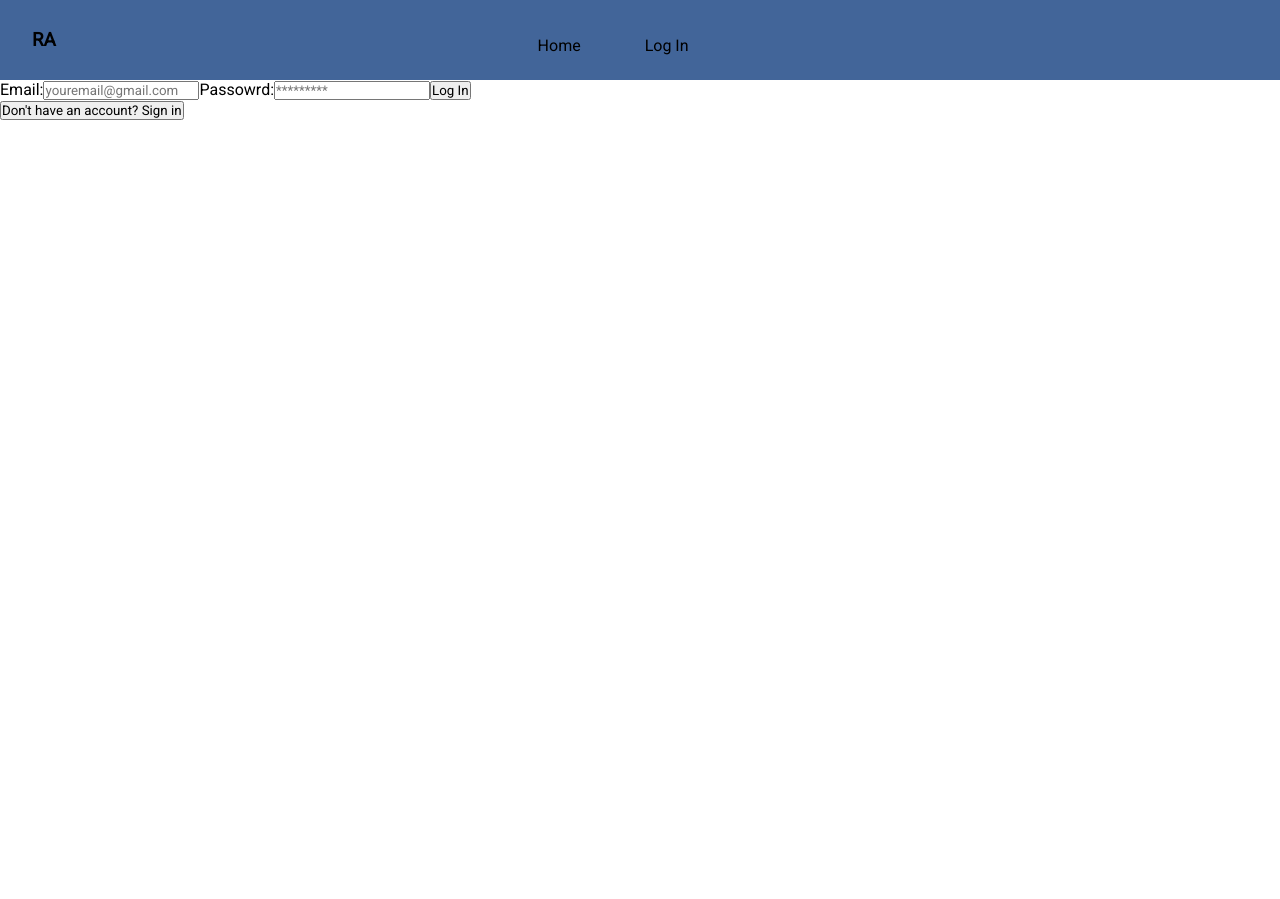
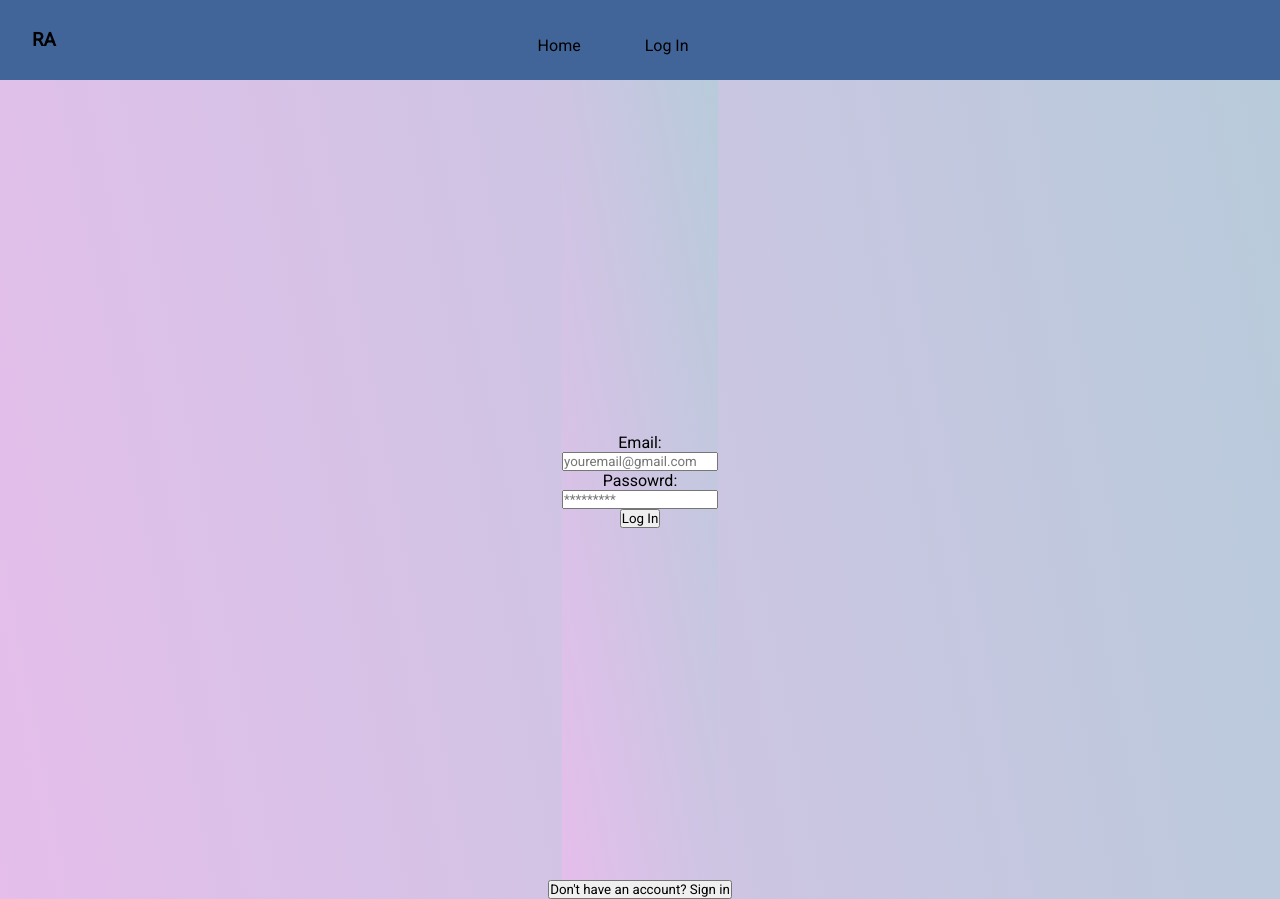
Before and after one commit to AnastasOdyssea/Workout-App, a React (Create React App) app: page / in a window 1280 px wide. Before the commit the page ends 800 px from the top, so only its background shows below. Built offline with nearby package versions, Linux system fonts and the light colour scheme.

Commit message:
styling the login form

```diff
--- a/src/App.js
+++ b/src/App.js
@@ -3,13 +3,18 @@ import {LogIn} from "./components/LogIn";
 import {Register} from "./components/Register";
 import Navbar from "./components/Navbar";
 
+
 function App() {
   const[currentForm, setCurrentForm] = useState('login');
+
+  const toggleForm = (formName) => {
+    setCurrentForm(formName);
+  }
   return (
    <React.Fragment>
     <Navbar />
    {
-    currentForm === "login" ? <LogIn /> : <Register />
+    currentForm === "login" ? <LogIn onFormSwitch={toggleForm} /> : <Register onFormSwitch={toggleForm}/>
    }
 
 
--- /dev/null
+++ b/src/Styles/App.css
@@ -0,0 +1,10 @@
+.auth-form-container, .login-form, .register-form{
+    text-align: center;
+    display:flex;
+    flex-direction: column;
+    min-height: 100vh;
+    align-items: center;
+    justify-content: center;
+    background-image: linear-gradient(79deg, #e5beeb, 48%,#b8cbdb);
+
+}
--- a/src/Styles/LogIn.css
+++ /dev/null
@@ -1,30 +0,0 @@
-@import url('https://fonts.googleapis.com/css2?family=Roboto&display=swap');
-
-*{
-    padding: 0;
-    margin: 0;
-    box-sizing: border-box;
-    font-family: 'Roboto', sans-serif;
-}
-
-.btn{
-    display: flex;
-    flex-direction: row;
-    gap: 50px;
-    height: 50px;
-    color: rgb(0, 0, 0);
-    margin-top: 20px;
-    font-size: 15px;
-    border-radius: 15px;
-
-
-}
-
-.btn .btn-lg{
-    cursor: pointer;
-    text-decoration: none;
-    background-color: rgb(62, 78, 122);
-   height: 45px;
-   width: 70px;
-   padding:10px ;
-}
--- a/src/components/LogIn.jsx
+++ b/src/components/LogIn.jsx
@@ -1,6 +1,7 @@
 import React, { useState } from "react";
+import  "../Styles/App.css"
 
-export const LogIn = () =>{
+export const LogIn = (props) =>{
     const [email, setEmail] = useState('');
     const [pass, setPass] = useState('');
 
@@ -9,15 +10,15 @@ export const LogIn = () =>{
         console.log(email);
     }
     return (
-        <>
-       <form onSubmit={handleSubmit}>
-        <label htmlFor="email">Email:</label>
+        <div className="auth-form-container">
+       <form className="login-form" onSubmit={handleSubmit}>
+       <label htmlFor="email">Email:</label>
         <input value={email} onChange={(e) => setEmail(e.target.value)} type="email" placeholder="youremail@gmail.com" id="email" name="email" />
         <label htmlFor="email">Passowrd:</label>
         <input value={pass} onChange={(e) => setPass(e.target.value)}type="password" placeholder="*********" id="password" name="password" />
        <button type="submit">Log In</button>
        </form>
-       <button>Don't have an account? Sign in</button>
-       </>
+       <button onClick={() => props.onFormSwitch('register')}>Don't have an account? Sign in</button>
+       </div>
     )
 }
--- a/src/components/Register.jsx
+++ b/src/components/Register.jsx
@@ -1,6 +1,6 @@
 import React, {useState} from "react";
 
-export const Register = () =>{
+export const Register = (props) =>{
     const [email,setEmail] = useState('');
     const [pass, setPass] = useState('');
     const [name, setName] = useState('');
@@ -10,16 +10,18 @@ export const Register = () =>{
         console.log(email);
     }
     return (
-        <>
-         <form onSubmit={handleSubmit}>
-        <label htmlFor="name">Your Name</label>
+        <div className="auth-form-container">
+     <form className="register-form" onSubmit={handleSubmit}>
+     <label htmlFor="name">Full name</label>
+        <input value={name} name="name" id="name" placeholder="full name" />
+        <label htmlFor="email">Email:</label>
+        <input value={name} onChange={(e) => setEmail(e.target.value)} type="email" placeholder="youremail@gmail.com" id="email" name="email" />
+        <label htmlFor="password">Passowrd:</label>
+        <input value={pass} onChange={(e) => setPass(e.target.value)}type="password" placeholder="*********" id="password" name="password" />
 
-        <input value={name} onChange={(e) => setEmail(e.target.value)} type="email" placeholder="youremail@gmail.com" id="email" name="email" />
-        <label htmlFor="email">Passowrd:</label>
-        <input value={pass} onChange={(e) => setPass(e.target.value)}type="password" placeholder="*********" id="password" name="password" />
-       <button type="submit">Log In</button>
+       <button type="submit">Sign In</button>
        </form>
-       <button>Don't have an account? Sign in</button>
-        </>
+       <button className="button" onClick={() => props.onFormSwitch('login')}>Don't have an account? Sign in</button>
+        </div>
     )
 }
--- a/src/index.js
+++ b/src/index.js
@@ -1,6 +1,8 @@
 import React from 'react';
 import ReactDOM from 'react-dom/client';
 import './index.css';
+
+
 import App from './App';
 import reportWebVitals from './reportWebVitals';
 
```
Also changed, not shown: src/Styles/main.css (line endings or trailing spaces).
